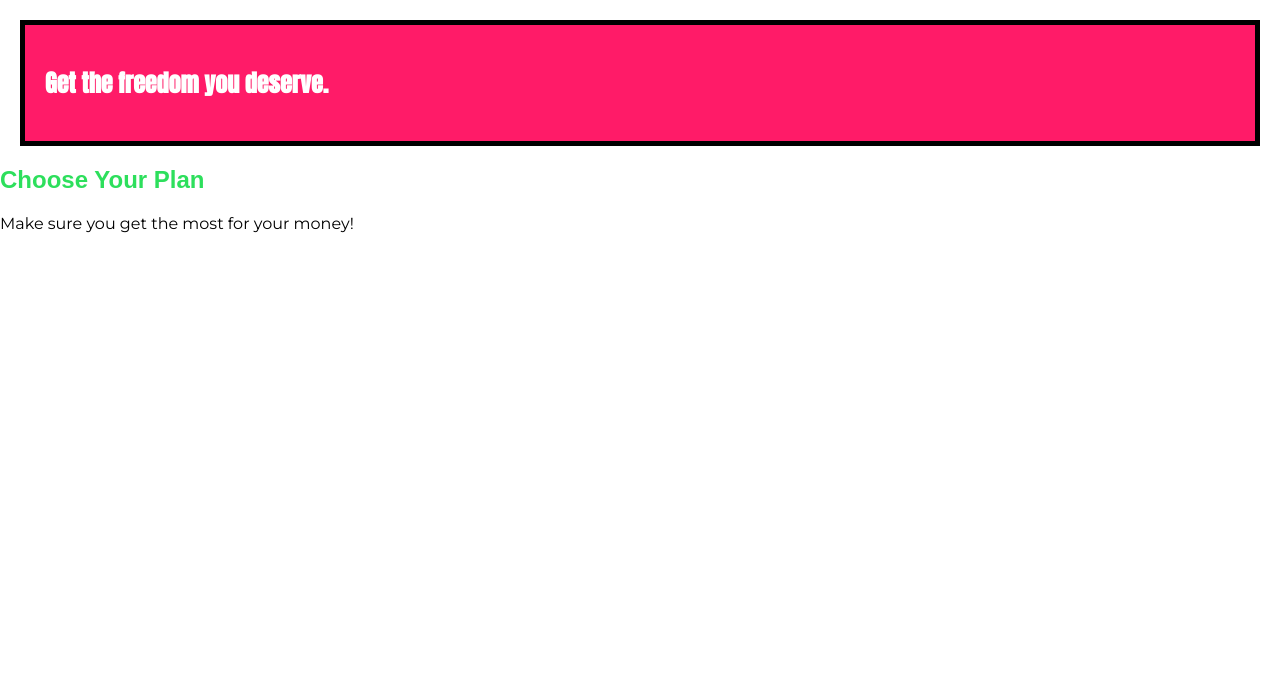
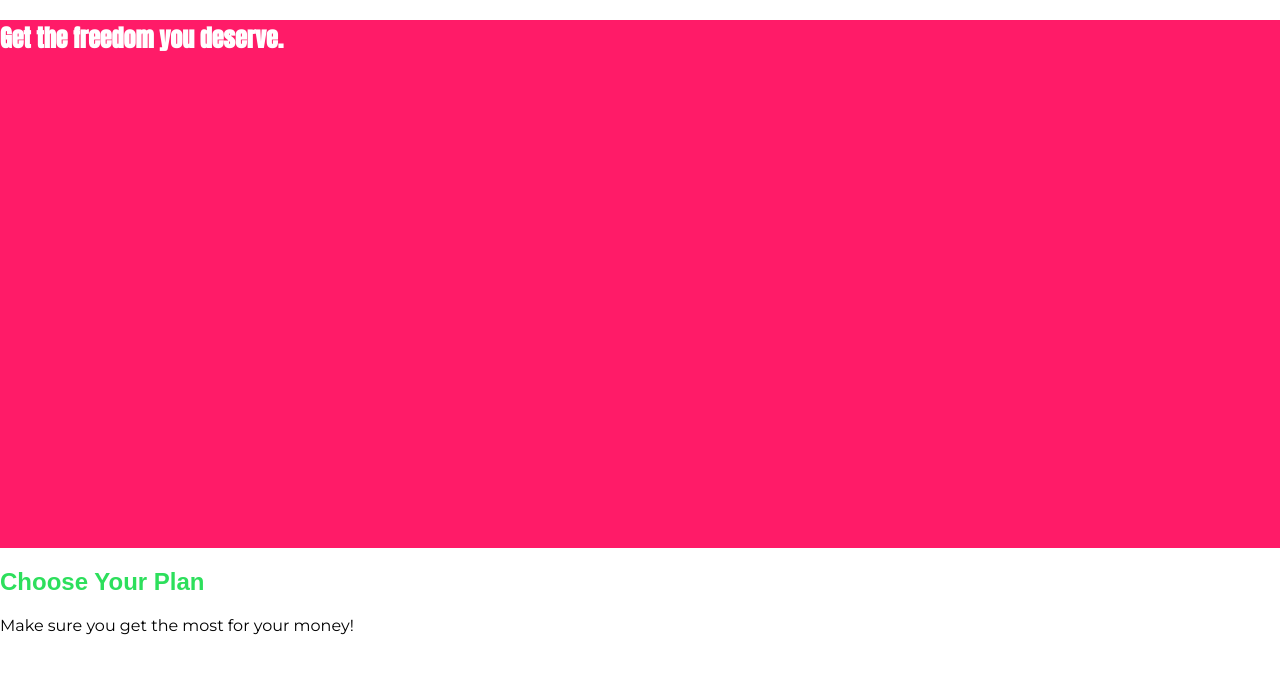
Before and after one commit to HadySalhab/HTML-CSS, a plain HTML site: page index.html in a window 1280 px wide. Drawn offline with Linux system fonts and the light colour scheme.

Commit message:
Understanding width & height

```diff
--- a/main.css
+++ b/main.css
@@ -6,9 +6,8 @@ body{
 
 #product-overview{
     background:#ff1b68;
-    padding: 20px;
-    border:5px solid black;
-    margin:20px;
+    width:100%;
+    height:528px;
     }
 
 .section-title{
```
